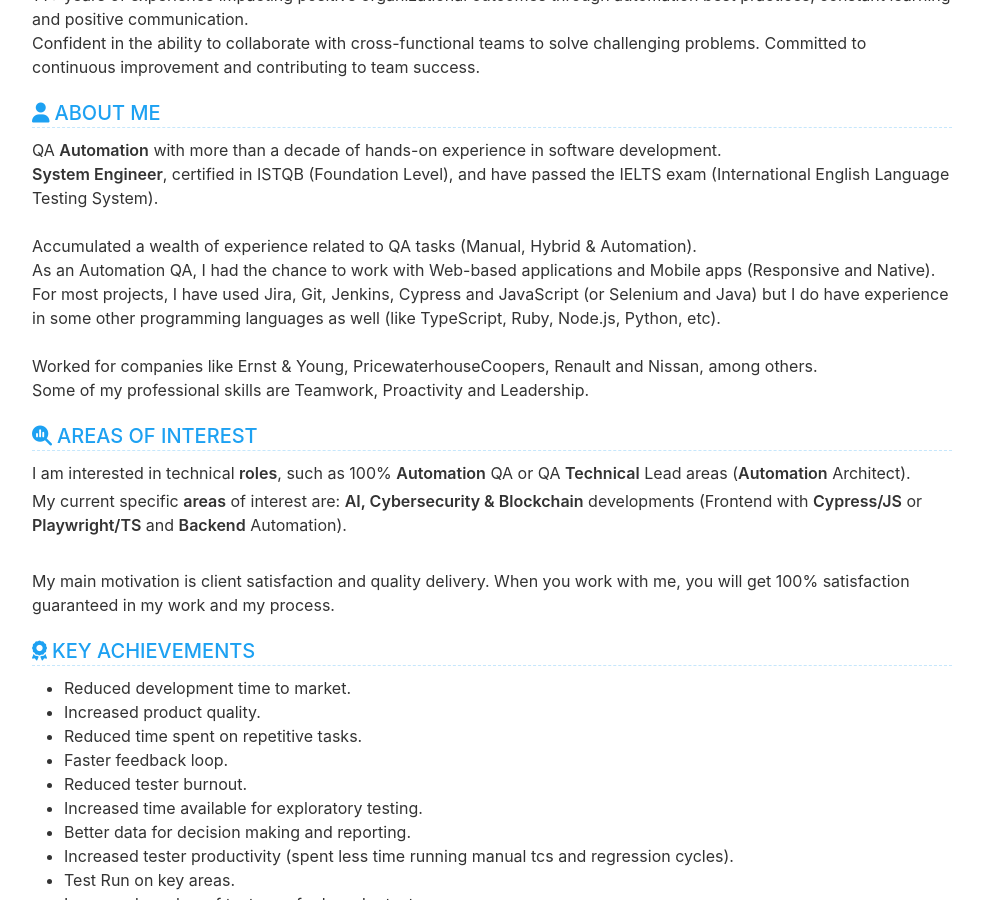
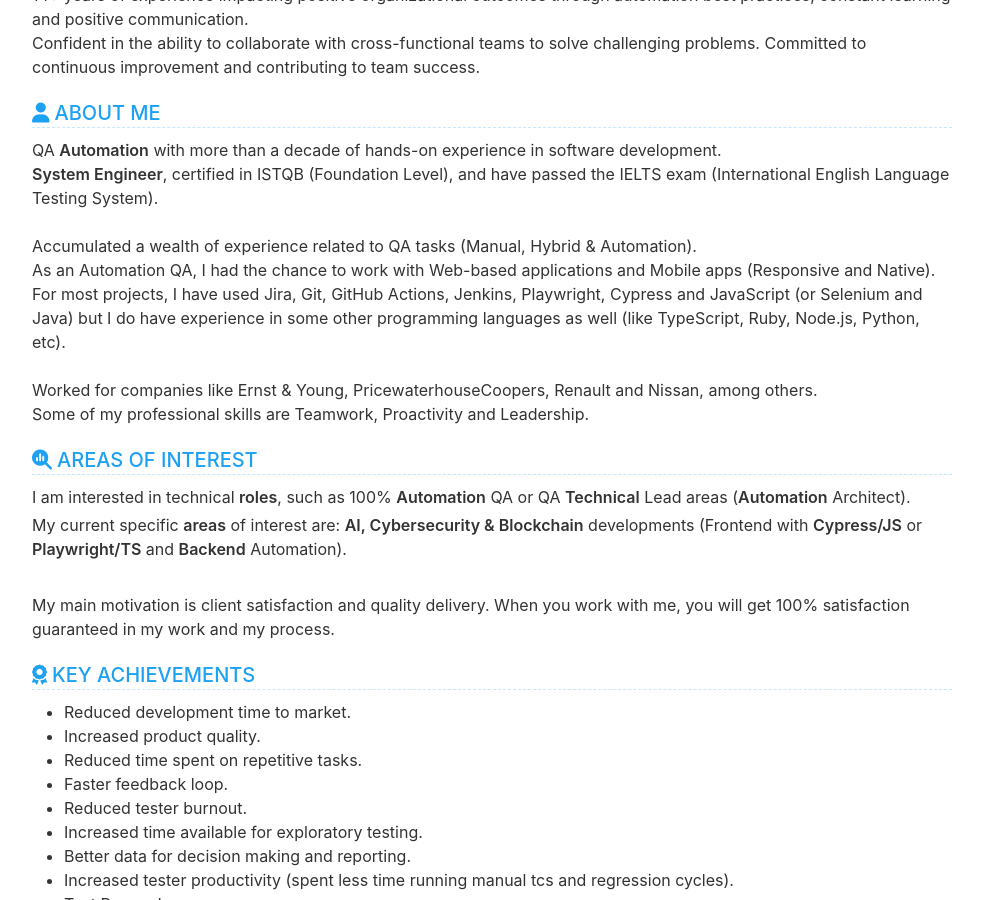
Before and after one commit to cvera08/full-resume, a Jekyll site: the page built from index.html, in a window 1280 px wide and 900 px high, scrolled down 348 px. Shown: the whole window, without its empty margins (148-1131 px from the left). Built offline with Jekyll 4.4.1, drawn with Linux system fonts in a browser that asks for light colours.

Commit message:
feat: gha & pw

```diff
--- a/_data/data.yml
+++ b/_data/data.yml
@@ -40,7 +40,7 @@ evaluation:
     <br>
     Accumulated a wealth of experience related to QA tasks (Manual, Hybrid & Automation).
     As an Automation QA, I had the chance to work with Web-based applications and Mobile apps (Responsive and
-    Native). For most projects, I have used Jira, Git, Jenkins, Cypress and JavaScript (or Selenium and Java) but I do
+    Native). For most projects, I have used Jira, Git, GitHub Actions, Jenkins, Playwright, Cypress and JavaScript (or Selenium and Java) but I do
     have experience in some other programming languages as well (like TypeScript, Ruby, Node.js, Python, etc).
     <br>
     Worked for companies like Ernst & Young, PricewaterhouseCoopers, Renault and Nissan, among others.
```
